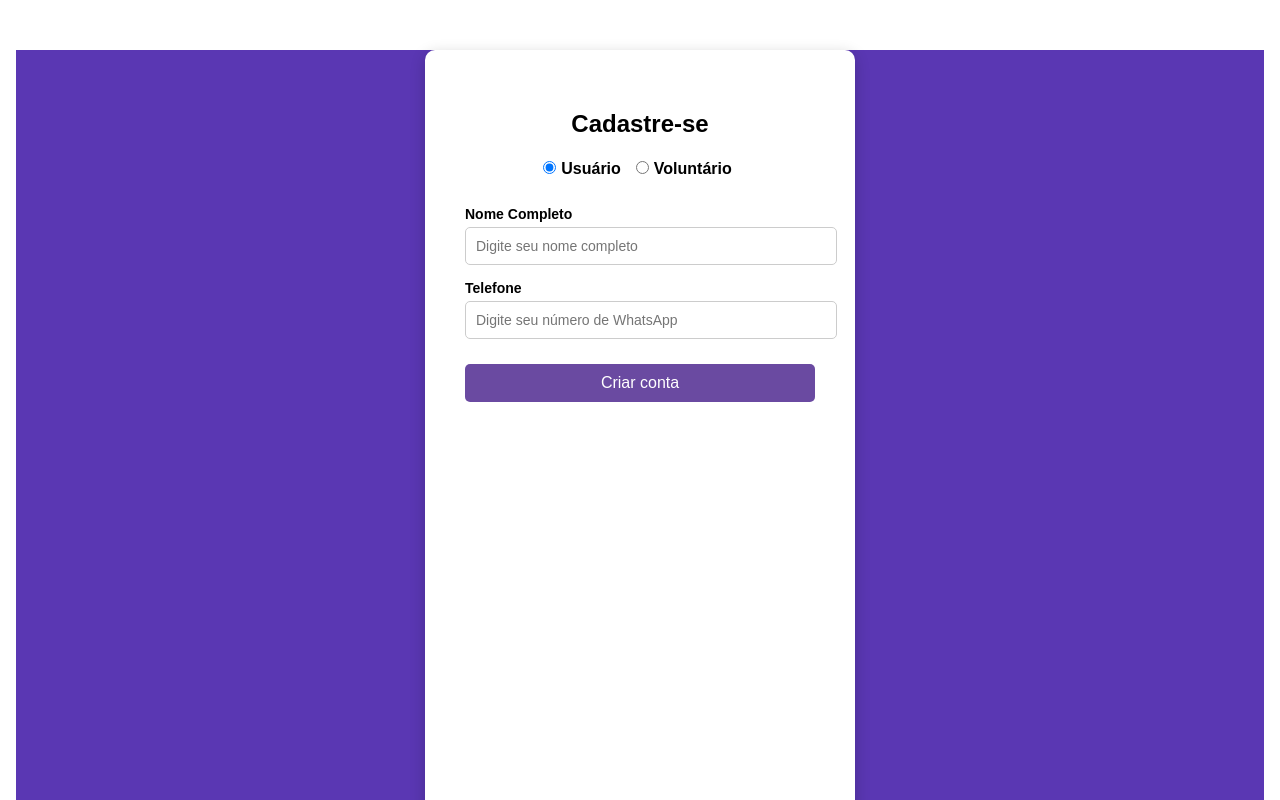
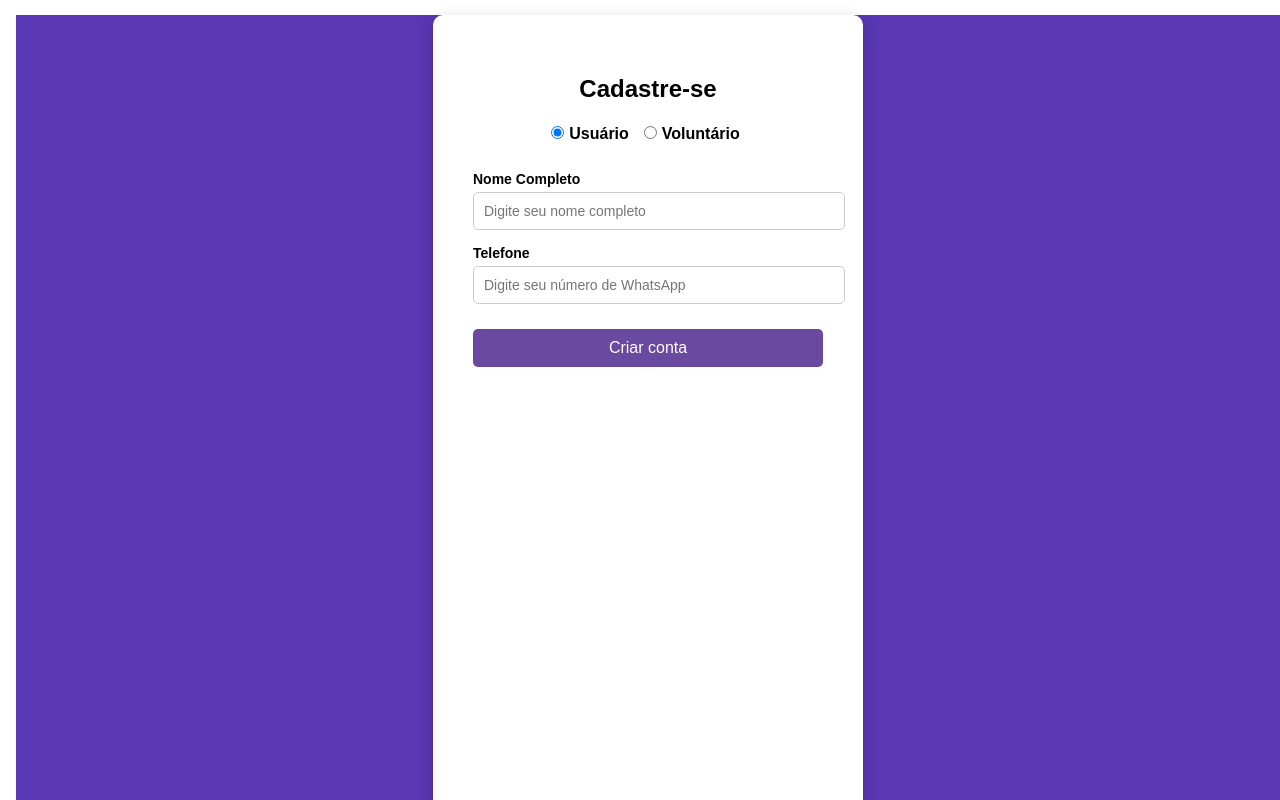
Before and after one commit to Anafcamargo/ProjetoIntegrador, a React (Create React App) app: page /Login/Cadastro in a window 1280 px wide. Shown: the top 800 px of the page. Built offline with nearby package versions, Linux system fonts and the light colour scheme.

Commit message:
alterações

```diff
--- a/src/estilo/estilo.css
+++ b/src/estilo/estilo.css
@@ -332,8 +332,8 @@ justify-content: center;
 .bodyCadastro{
     background-color: #5a37b3;
     inherits: 100%;
-    /* height: 100%;
-    width: 100%; */
+    height: 100%;
+    width: 100%;
 
 }
 
@@ -342,7 +342,7 @@ justify-content: center;
     padding: 40px;
     border-radius: 10px;
     width: 350px;
-    margin: 50px auto;
+    margin: 15px auto;
     color: black;
     font-family: 'Arial', sans-serif;
     box-shadow: 0px 4px 15px rgba(0, 0, 0, 0.2);
@@ -520,7 +520,7 @@ justify-content: center;
 .container-faq{
 display: flex;
 background-color:  #f7f7f7;
-width: 100vw;
+/* width: 100vw; */
 height: auto;
 align-items: center;
 padding: 0% 10% 0% 10%;
@@ -624,26 +624,30 @@ box-shadow: 0 2px 4px rgba(0, 0, 0, 0.2);
 
 /* EsqueciSenha */
 
-/*body {
+
+
+.paies{
+  display: flex;
   font-family: Arial, sans-serif;
   background-color: #ffffff;
-  display: flex;
   justify-content: center;
-  align-items: center;  CORREGIR ESSE CSS, DANDO CONFLITO COM A HOME
+  align-items:center;
   height: 100vh;
-  margin: 0;
-}*/
 
+}
 .esqueciasenha {
-  width: 100%;
+  width: 100vh;
   max-width: 550px;
-  height: 300px;
+  height: 250px;
   padding: 20px;
   border: 2px solid #6750A4;
   border-radius: 8px;
   background-color: #ffffff;
   box-shadow: 0 4px 12px rgba(0, 0, 0, 0.2);
   text-align: center;
+  font-family: Arial, sans-serif;
+  margin: 0;
+  justify-content: center;
 }
 
 h1 {
--- a/src/index.css
+++ b/src/index.css
@@ -2,7 +2,7 @@
 body {
     margin: 8;
     font-family: "Poppins", sans-serif;
-    font-weight: 150;
+    font-weight: 150px;
     font-style: normal;
   }
 
--- a/src/paginas/esquecisenha.tsx
+++ b/src/paginas/esquecisenha.tsx
@@ -3,7 +3,7 @@ import React from 'react';
 
 const EsqueciSenha: React.FC = () => {
     return (
-
+     <div className='paies'>
         <div className="esqueciasenha">
             <h1>Esqueci a Senha</h1>
             <p>Para recuperar sua senha, insira seu e-mail abaixo e clique em "Enviar".</p>
@@ -13,6 +13,7 @@ const EsqueciSenha: React.FC = () => {
                 <input type="submit" value="Enviar" />
             </form>
         </div>
+    </div>
     );
 }
 
```
